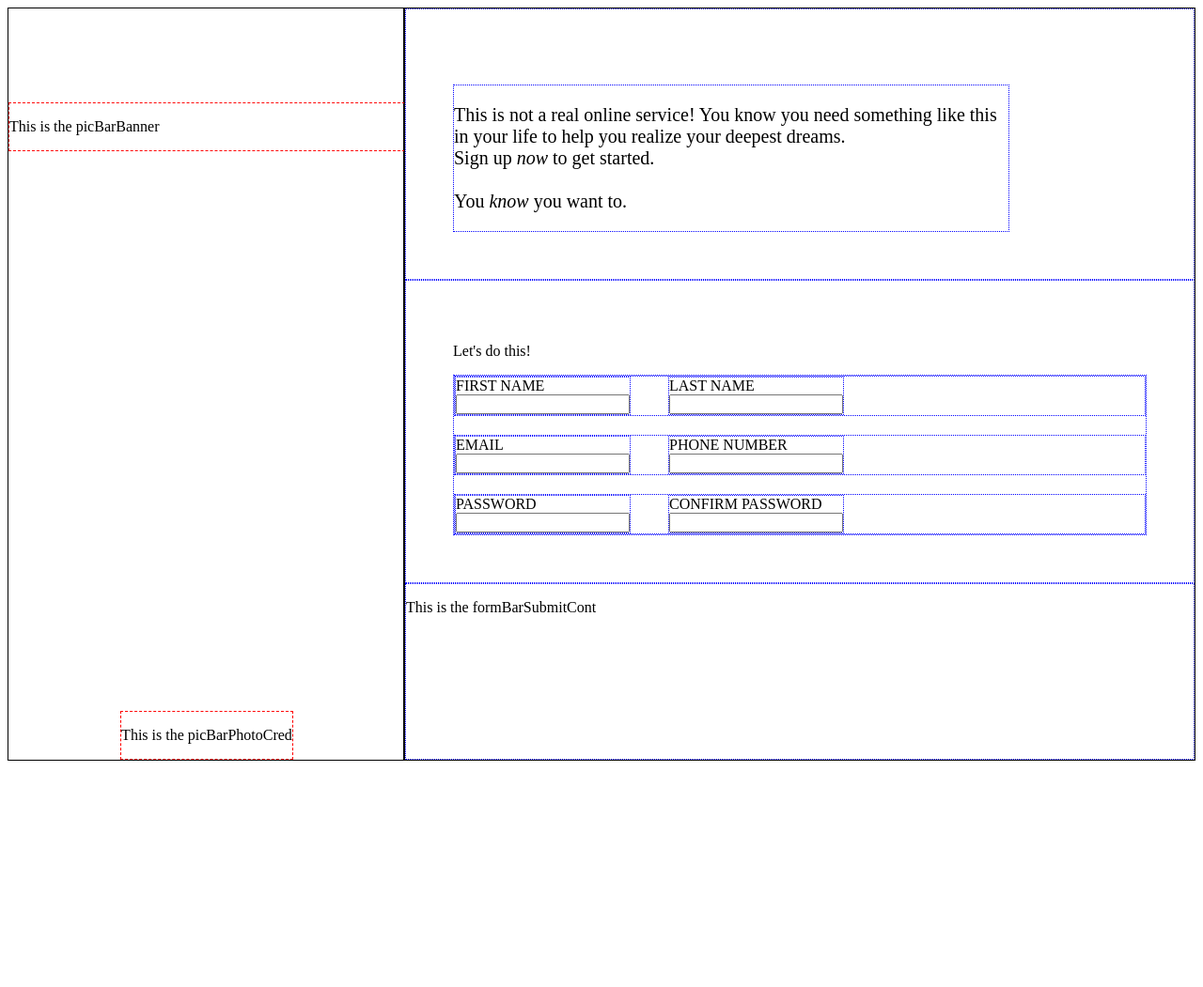
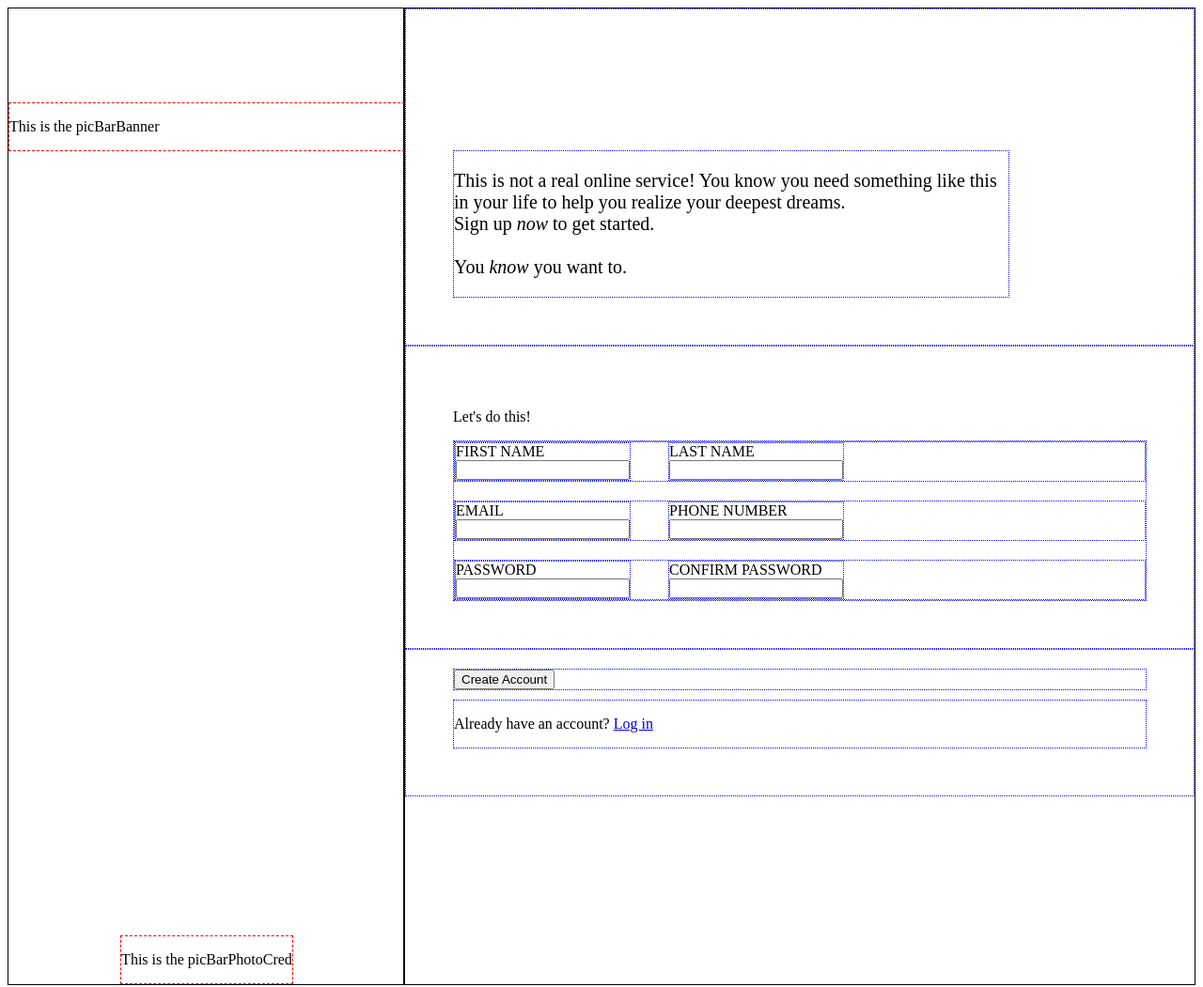
Before and after one commit to boydjc/Sign-up-Form, a plain HTML site: page index.html in a window 1280 px wide. Shown: the whole page at 94% size. Before the commit the page ends 818 px from the top, so only its background shows below. Drawn offline with Linux system fonts and the light colour scheme.

Commit message:
set structure for submit button and login message panel

```diff
--- a/index.html
+++ b/index.html
@@ -28,7 +28,7 @@
 		</div>
 		<div id="formBarFormCont">
 			<p>Let's do this!</p>
-			<form action="/">
+			<form>
 				<div id="formBarForm">
 					<div id="fNameLNameCont">
 						<div id="fnameCont">
@@ -64,7 +64,15 @@
 			</form>
 		</div>
 		<div id="formBarSubmitCont">
-			<p>This is the formBarSubmitCont</p>
+			<div id="submitButtonCont">
+				<button type="button">Create Account</button>
+			</div>
+			<div id="loginLinkCont">
+				<p>
+					Already have an account?
+					<a href="/">Log in</a>
+				</p>
+			</div>
 		</div>
 	</div>
 </body>
--- a/style.css
+++ b/style.css
@@ -24,7 +24,6 @@ body {
 	flex-flow: column wrap;
 	justify-content: space-between;
 	align-items: center;
-	height: 700px;
 }
 
 #picBarBanner {
@@ -39,7 +38,7 @@ body {
 
 #formBarMsgCont {
 	flex: 1.2;
-	padding: 50px;
+	padding: 150px 50px 50px 50px;
 	display: flex;
 	align-items: flex-end;
 }
@@ -85,4 +84,13 @@ body {
 
 #formBarSubmitCont {
 	flex: 1.2;
+	display: flex;
+	flex-flow: column wrap;
+	gap: 10px;
+	padding: 50px;
+	margin-bottom: 200px;
 }
+
+#submitButtonCont {
+	margin-top: -30px;
+}
```
